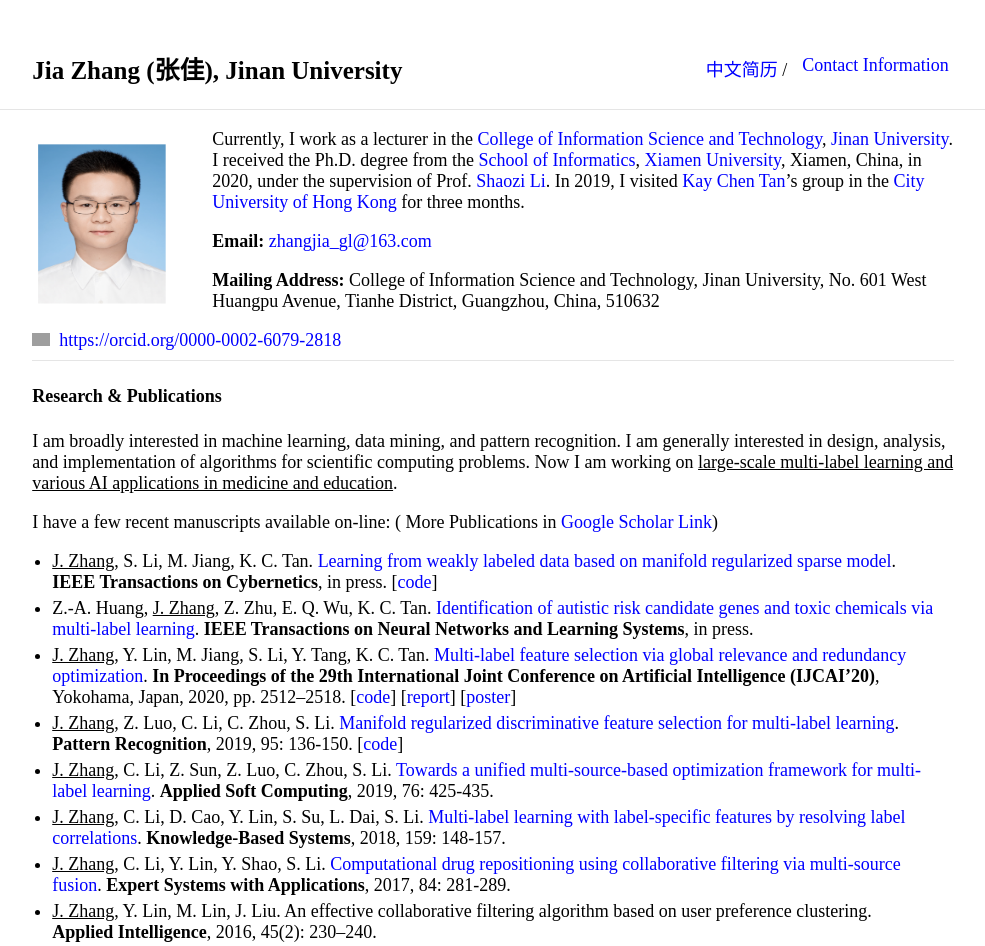
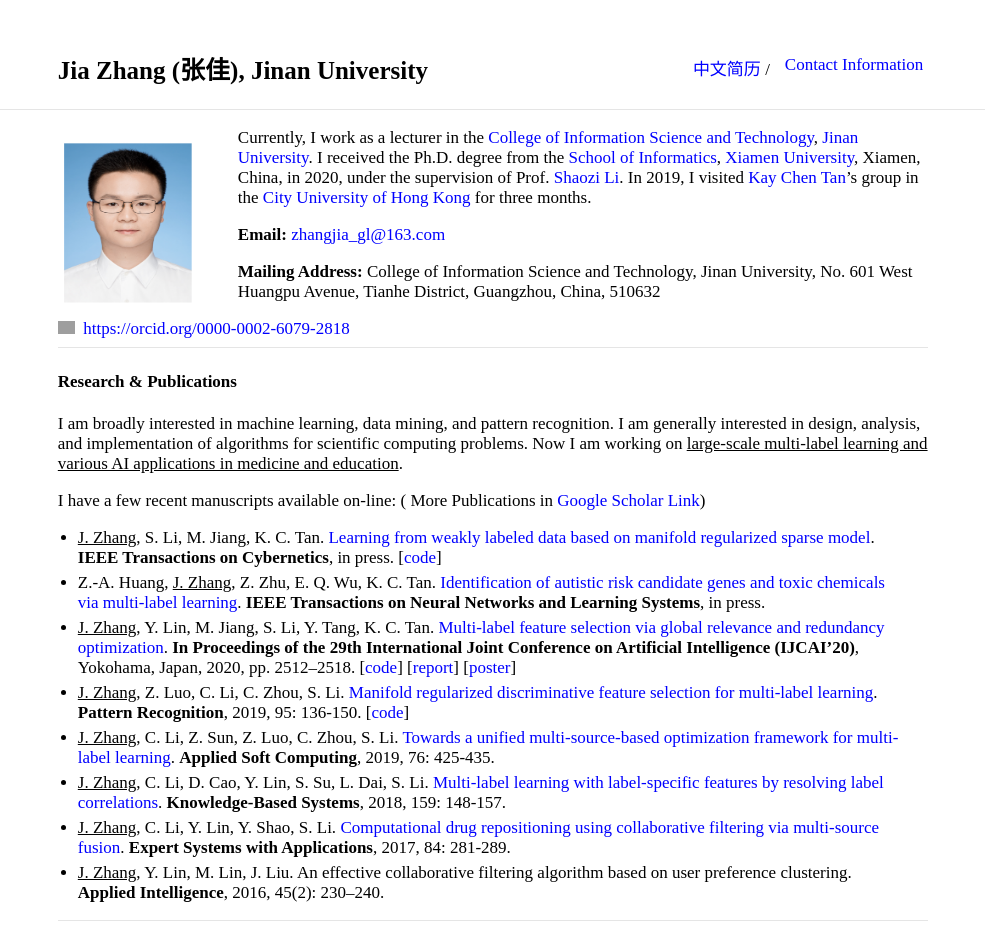
Before and after one commit to jiazhang-ml/jiazhang-ml.github.io, a Jekyll site: the page built from index.md, in a window 1280 px wide. Shown: the top 946 px of the page, without its empty margins (147-1132 px from the left). Built offline with Jekyll 4.4.1, drawn with Linux system fonts in a browser that asks for light colours; grey boxes are pictures that could not be loaded.

Commit message:
Update _style.scss

```diff
--- a/_sass/_style.scss
+++ b/_sass/_style.scss
@@ -12,7 +12,7 @@ html {
 body {
     margin: 0;
     font-family: times new roman;
-    font-size: 18px;
+    font-size: 17px;
     height: 100%;
 }
 a {
@@ -68,7 +68,7 @@ hr {
 /* Divs */
 
 .container {
-    max-width: 72%;
+    max-width: 68%;
     margin: auto;
 
 }
```
